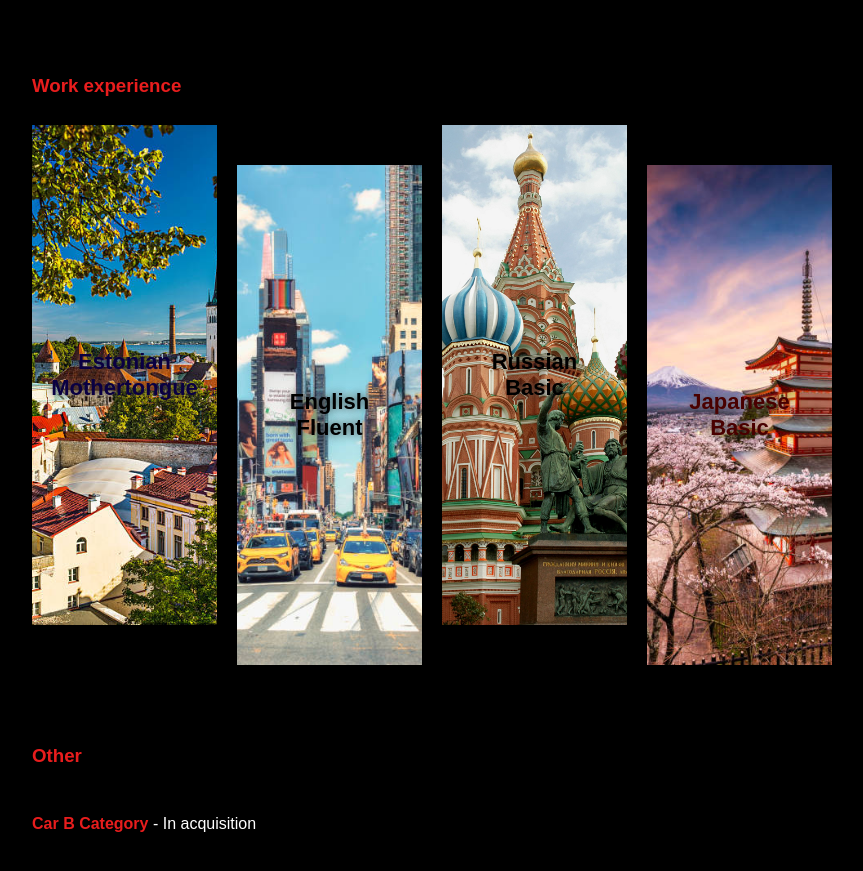
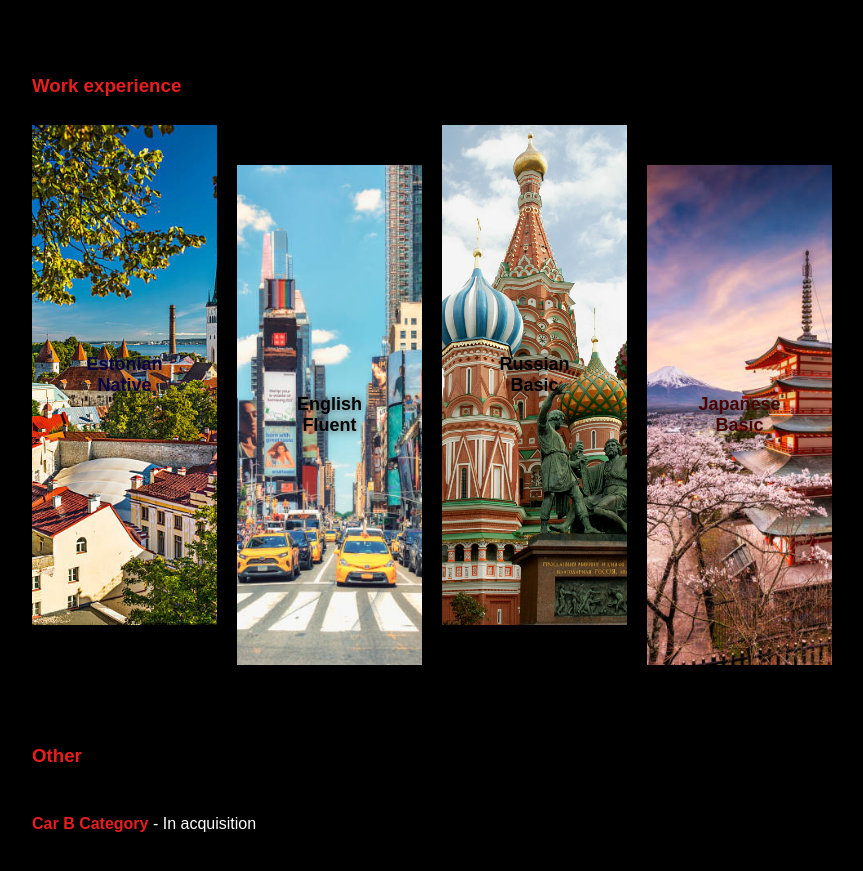
Before and after one commit to Alkems/Alkems.github.io, a plain HTML site: page docs/portfolioindex.html in a window 1280 px wide. Shown: the part 1760-2631 px from the top of the page, without its empty margins (96-959 px from the left). Drawn offline with Linux system fonts and the light colour scheme; a web font is replaced by a local one.

Commit message:
Size issue fix.

```diff
--- a/docs/portfolioindex.html
+++ b/docs/portfolioindex.html
@@ -97,7 +97,7 @@
           <div class="languagecontainer">
             <div class="languagecard">
               <img src="../Pictures/EST.jpg" alt="Estonian Flag">
-              <span class="language-text1">Estonian <br> Mothertongue</span>
+              <span class="language-text1">Estonian <br> Native</span>
             </div>
             <div class="languagecard">
               <img src="../Pictures/USA.jpg" alt="USA Flag">
--- a/style.css
+++ b/style.css
@@ -247,7 +247,7 @@ ul {
   height: 100%;
   transition: all 400ms;
   cursor: pointer;
-  font-size: 22px;
+  font-size: 18px;
   font-weight: bold;
   display: flex;
   flex-direction: column;
```
